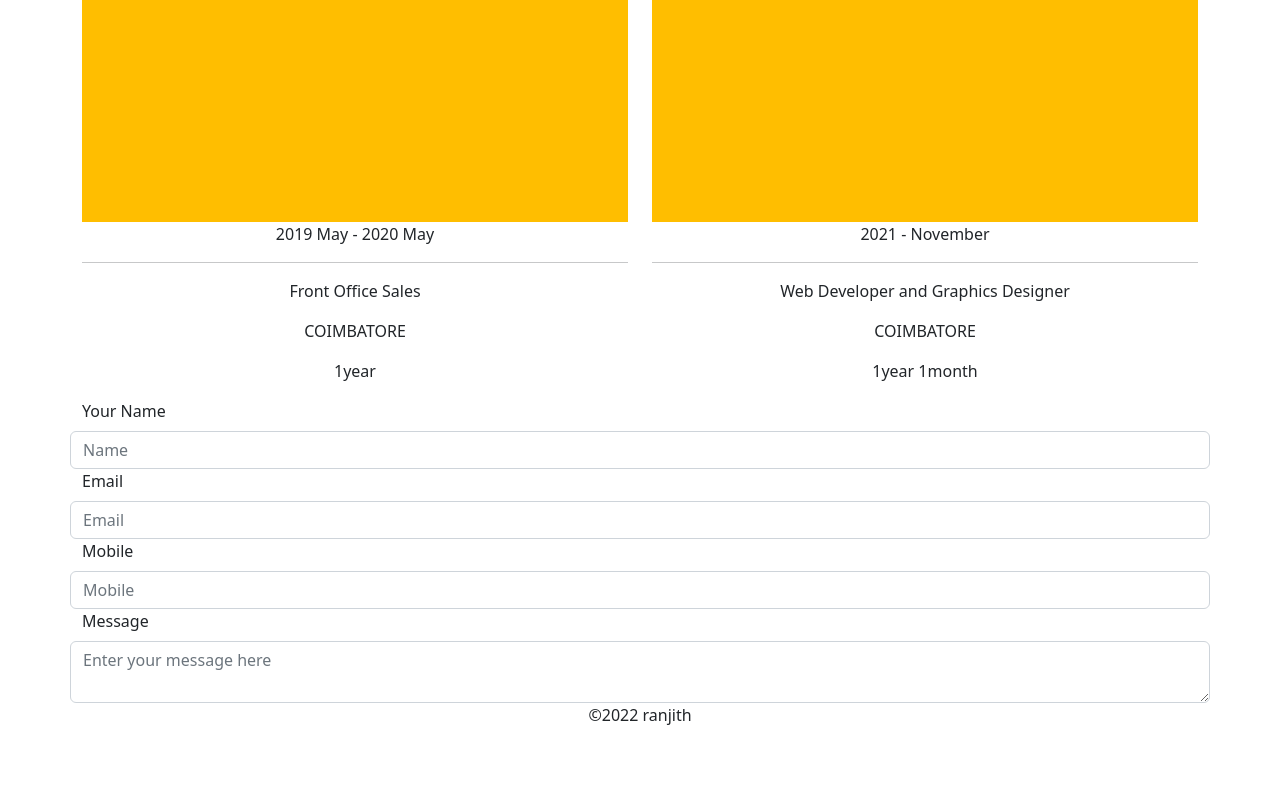
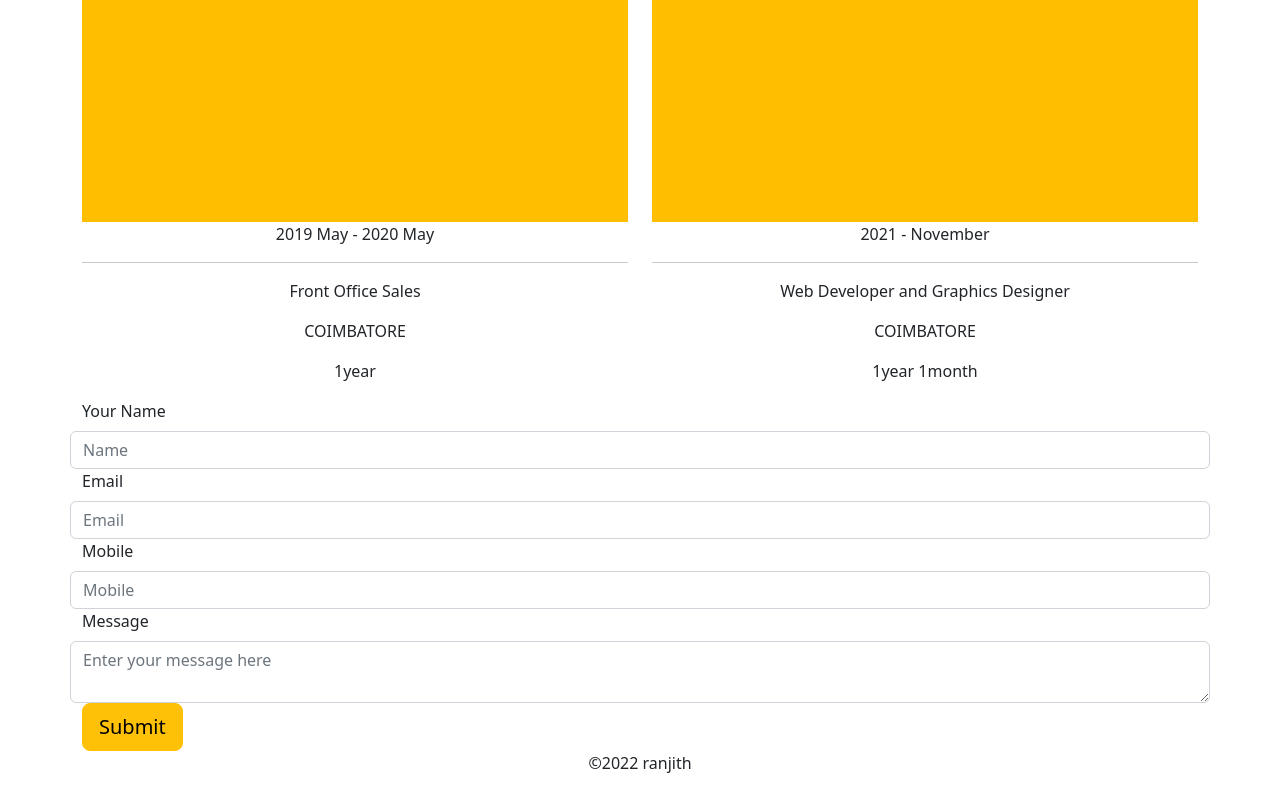
Before and after one commit to Ragandev/personal, a plain HTML site: page index.html in a window 1280 px wide. Shown: the part 1560-2351 px from the top of the page. Before the commit the page ends 2303 px from the top, so only its background shows below. Drawn offline with Linux system fonts and the light colour scheme.

Commit message:
Update index.html

```diff
--- a/index.html
+++ b/index.html
@@ -228,6 +228,7 @@
                 placeholder="Enter your message here"
               ></textarea>
             </div>
+            <button type="submit"class="btn btn-warning btn-lg">Submit</button>
           </div>
         </div>
       </div>
```
